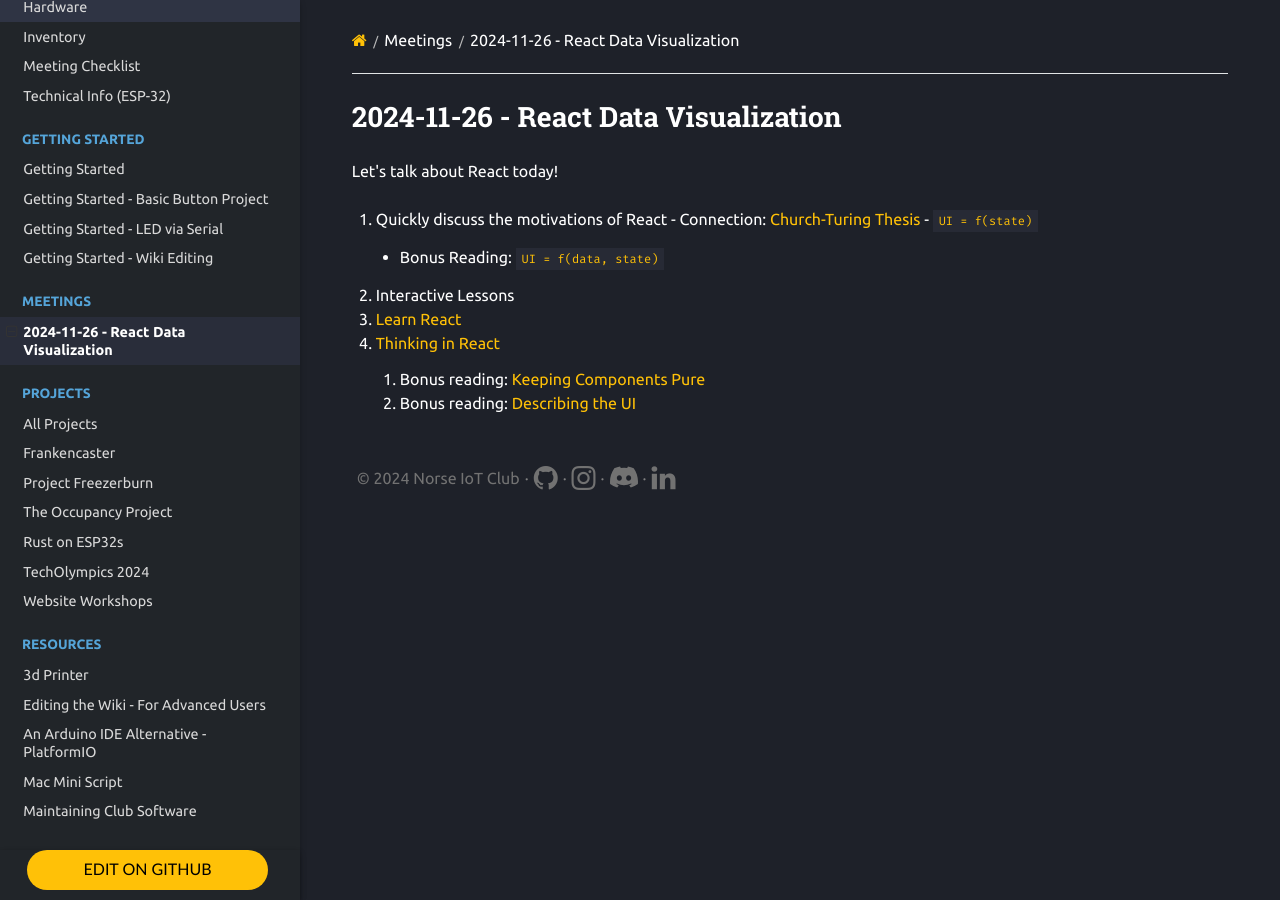
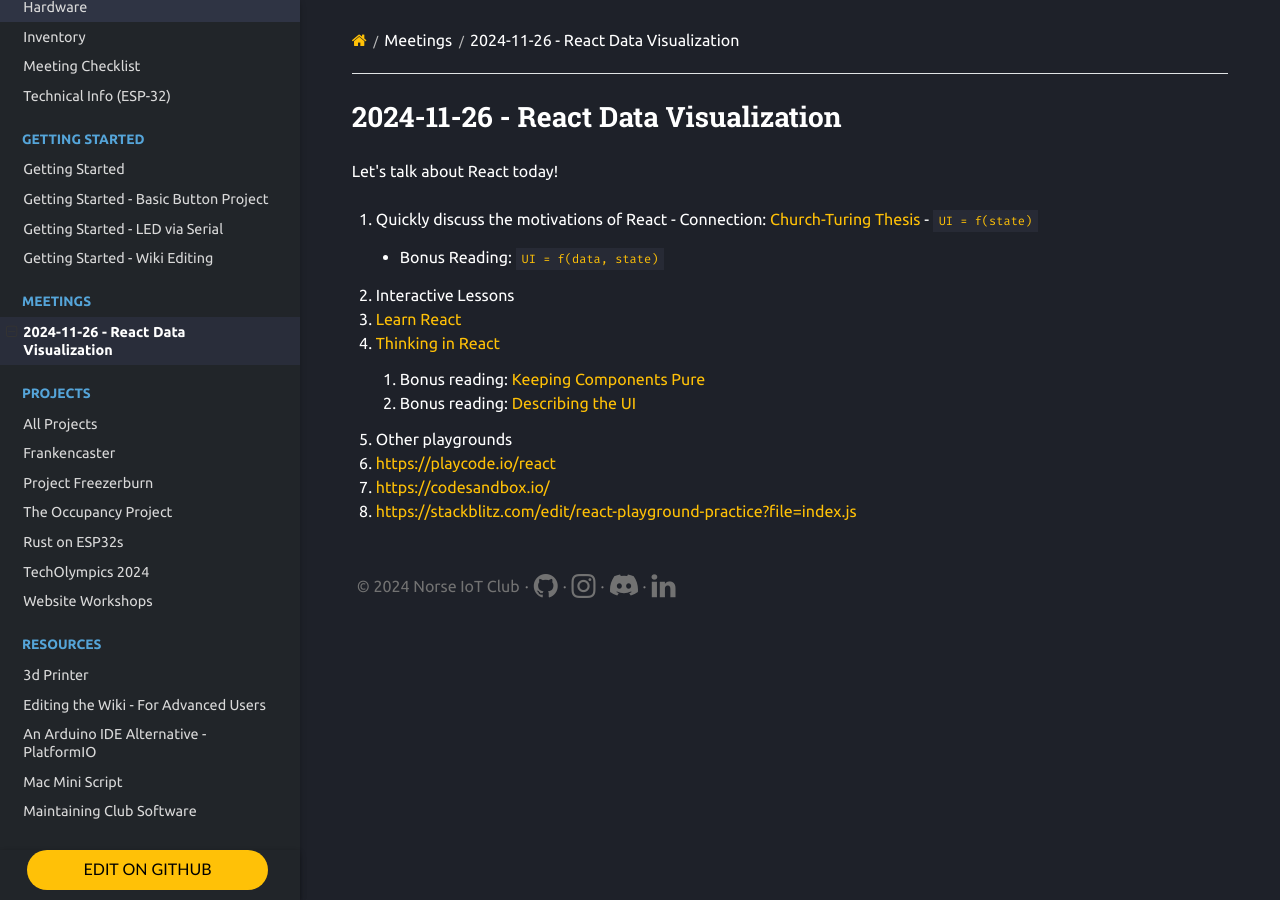
Before and after one commit to Norse-IoT/Wiki, an MkDocs documentation site: the page built from docs/meetings/2024-11-26.md, in a window 1280 px wide. Built offline with MkDocs 1.6.1, drawn with Linux system fonts in a browser that asks for light colours; nearby versions of some CDN libraries.

Commit message:
Update 2024-11-26.md

```diff
--- a/docs/meetings/2024-11-26.md
+++ b/docs/meetings/2024-11-26.md
@@ -6,8 +6,12 @@
    - Connection: [Church-Turing Thesis](<https://en.wikipedia.org/wiki/Church%E2%80%93Turing_thesis>)
    - [`UI = f(state)`](<https://www.kn8.lt/blog/ui-is-a-function-of-data/>)
      - Bonus Reading: [`UI = f(data, state)`](<https://overreacted.io/the-two-reacts/>)
-2. Interactive Lessons
+1. Interactive Lessons
    1. [Learn React](https://react.dev/learn)
    1. [Thinking in React](<https://react.dev/learn/thinking-in-react>)
       1. Bonus reading: [Keeping Components Pure](<https://react.dev/learn/keeping-components-pure>)
       1. Bonus reading: [Describing the UI](<https://react.dev/learn/describing-the-ui>)
+1. Other playgrounds
+   1. <https://playcode.io/react>
+   2. <https://codesandbox.io/>
+   3. <https://stackblitz.com/edit/react-playground-practice?file=index.js>
```
